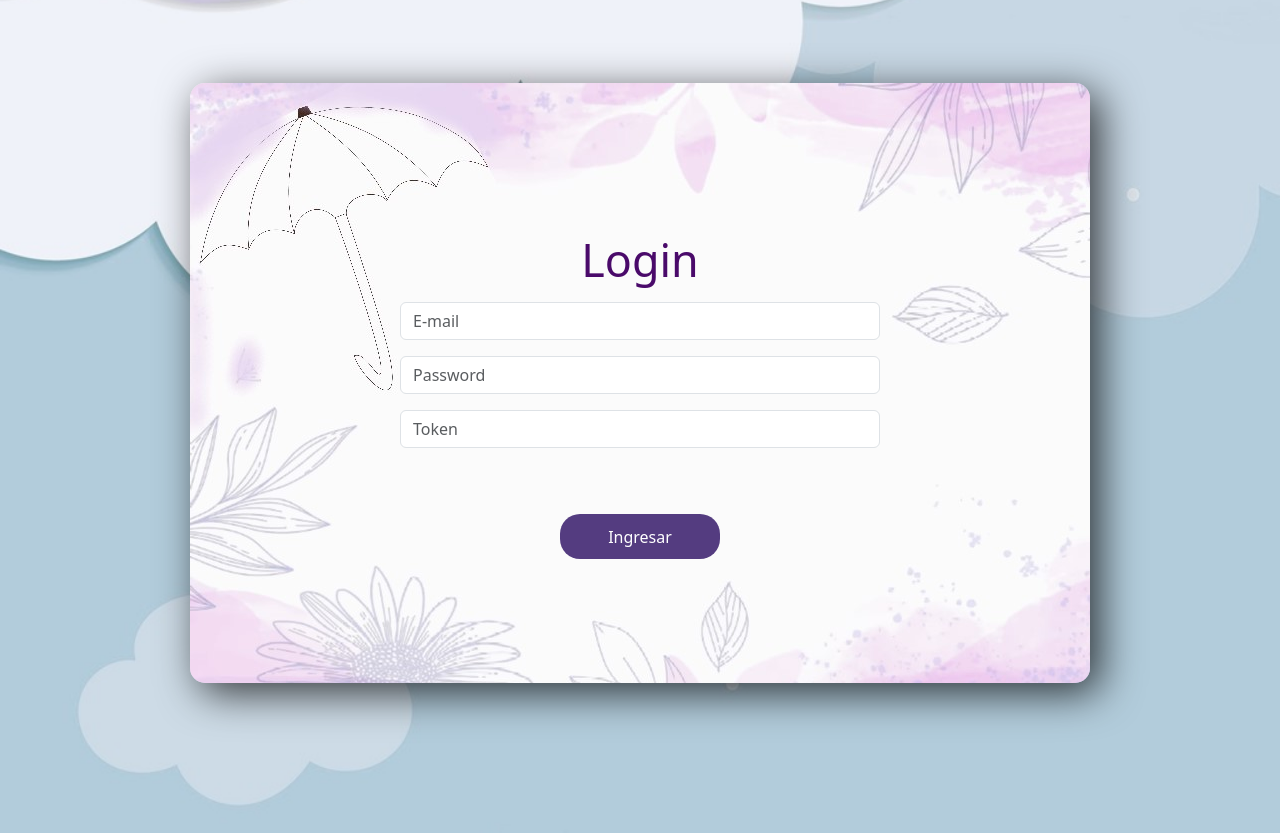
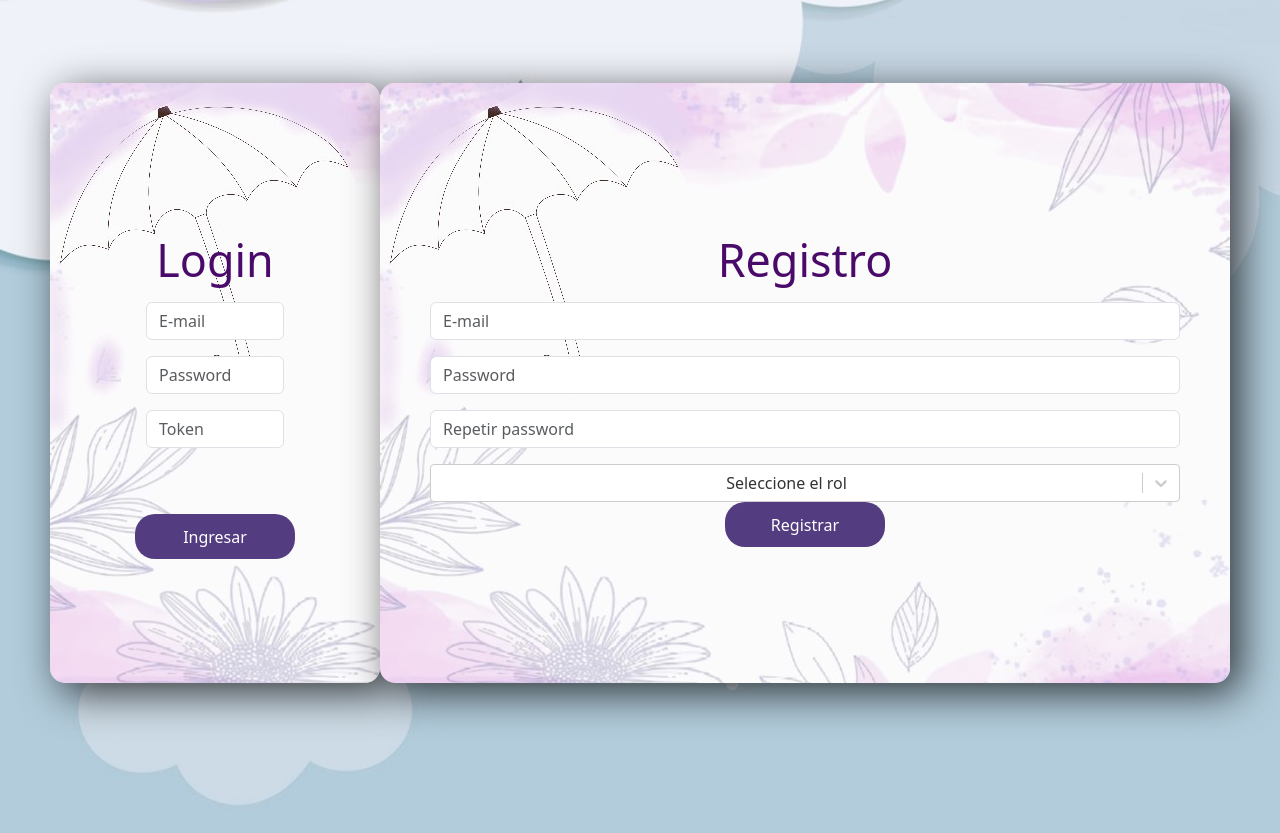
Before and after one commit to poppinsweb/frontendpoppinsapp, a React (Vite) app: page /admin in a window 1280 px wide. Shown: the part 497-1330 px from the top of the page. Built offline with nearby package versions, Linux system fonts and the light colour scheme; no server answers.

Commit message:
tabla AdminUserList lista

```diff
--- a/src/components/admin/AdminUsersList.jsx
+++ b/src/components/admin/AdminUsersList.jsx
@@ -1,35 +1,38 @@
 import { useState, useEffect } from "react";
 // import { getAllChildren } from "../../services/cardsConnectionAxios";
+import { useUsers } from "../../hooks/useUsers";
 
 export const AdminUsersList = () => {
-  const [dataChildren, setDataChildren] = useState([]);
+  // const [dataChildren, setDataChildren] = useState([]);
+  const { getAllUsers, data } = useUsers()
+
 
   useEffect(() => {
     const getAllData = async () => {
-      const result = await getAllChildren();
-      console.log(result.data);
-      setDataChildren(result.data);
+      await getAllUsers()
     };
+
     getAllData();
   }, []);
+
   return (
     <div>
       <h2>Resultados</h2>
       <table className="table table-hover table-striped">
         <thead>
           <tr>
-            <th>ID</th>
-            <th>NAME</th>
-            <th>LASTNAME</th>
+            <th>ROL</th>
+            <th>EMAIL</th>
+            <th>TOKEN</th>
           </tr>
         </thead>
         <tbody>
-          {dataChildren.map(({ idinfantes, name, lastName }) => {
+          {data.map(({ id, rol, email }) => {
             return (
-              <tr key={idinfantes}>
-                <td>{idinfantes}</td>
-                <td>{name}</td>
-                <td>{lastName}</td>
+              <tr key={id}>
+                <td>{rol}</td>
+                <td>{email}</td>
+                <td>{id}</td>
               </tr>
             );
           })}
--- a/src/components/auth/UserRegister.jsx
+++ b/src/components/auth/UserRegister.jsx
@@ -1,144 +1,144 @@
-// import { useState } from "react";
-// import { useAuth } from "../../hooks/useAuth";
-// import { useNavigate } from "react-router-dom";
-// import Swal from "sweetalert2";
-// import Select from "react-select";
+import { useState } from "react";
+import { useAuth } from "../../hooks/useAuth";
+import { useNavigate } from "react-router-dom";
+import Swal from "sweetalert2";
+import Select from "react-select";
 
-// const initialState = {
-//   email: "",
-//   password: "",
-//   password2: "",
-// };
+const initialState = {
+  email: "",
+  password: "",
+  password2: "",
+};
 
-// export function UserRegister() {
-//   const [userRegister, setUserRegister] = useState(initialState);
-//   const [rol, setRol] = useState(null);
+export function UserRegister() {
+  const [userRegister, setUserRegister] = useState(initialState);
+  const [rol, setRol] = useState(null);
 
-//   const navigate = useNavigate();
-//   const { email, password, password2 } = userRegister;
-//   const { register } = useAuth();
+  const navigate = useNavigate();
+  const { email, password, password2 } = userRegister;
+  const { register } = useAuth();
 
-//   // **********
-//   const handleChange = ({ target }) => {
-//     const { name, value } = target;
-//     setUserRegister({
-//       ...userRegister,
-//       [name]: value,
-//     });
-//   };
+  // **********
+  const handleChange = ({ target }) => {
+    const { name, value } = target;
+    setUserRegister({
+      ...userRegister,
+      [name]: value,
+    });
+  };
 
-//   const handleRolChange = (e)=> {
-//     const value = e.value
-//     setRol(value)
-//     console.log(value)
-//   }
+  const handleRolChange = (e)=> {
+    const value = e.value
+    setRol(value)
+    console.log(value)
+  }
 
-//   // *********
-//   const handleSubmit = async (e) => {
-//     e.preventDefault();
-//     setUserRegister(initialState);
-//     if (!email || !password || !password2) {
-//       Swal.fire({
-//         icon: "warning",
-//         title: "Un momento...",
-//         text: "Todos los campos deben llenarse",
-//       });
-//       return;
-//     }
-//     if (password !== password2) {
-//       Swal.fire({
-//         icon: "error",
-//         title: "Oops...",
-//         text: "Las contraseñas deben coincidir",
-//       });
-//       return;
-//     }
-//     if (password.length < 6) {
-//       Swal.fire({
-//         icon: "warning",
-//         title: "Disculpe...",
-//         text: "La contraseña debe tener al menos 6 caracteres",
-//       });
-//       return;
-//     }
-//     try {
-//       const userCredential = await register(email, password, rol);
-//       console.log(userCredential);
-//       console.log(rol)
-//       // SIGNED IN
-//       Swal.fire({
-//         icon: "success",
-//         title: "Usuario registrado",
-//         footer: "SESION INICIADA",
-//         showConfirmButton: false,
-//         timer: 2500,
-//       });
-//       navigate("/token");
-//     } catch (error) {
-//       const errorCode = error.code;
-//       // console.log(errorCode);
-//     //   const errorMessage = error.message;
-//       // console.log(errorMessage);
+  // *********
+  const handleSubmit = async (e) => {
+    e.preventDefault();
+    setUserRegister(initialState);
+    if (!email || !password || !password2) {
+      Swal.fire({
+        icon: "warning",
+        title: "Un momento...",
+        text: "Todos los campos deben llenarse",
+      });
+      return;
+    }
+    if (password !== password2) {
+      Swal.fire({
+        icon: "error",
+        title: "Oops...",
+        text: "Las contraseñas deben coincidir",
+      });
+      return;
+    }
+    if (password.length < 6) {
+      Swal.fire({
+        icon: "warning",
+        title: "Disculpe...",
+        text: "La contraseña debe tener al menos 6 caracteres",
+      });
+      return;
+    }
+    try {
+      const userCredential = await register(email, password, rol);
+      console.log(userCredential);
+      console.log(rol)
+      // SIGNED IN
+      Swal.fire({
+        icon: "success",
+        title: "Usuario registrado",
+        footer: "SESION INICIADA",
+        showConfirmButton: false,
+        timer: 2500,
+      });
+      navigate("/token");
+    } catch (error) {
+      const errorCode = error.code;
+      // console.log(errorCode);
+    //   const errorMessage = error.message;
+      // console.log(errorMessage);
 
-//       if (errorCode === "auth/email-already-in-use") {
-//         Swal.fire({
-//           icon: "warning",
-//           title: "Por favor inicie sesión...",
-//           text: "Su correo ya se encuentra registrado",
-//         });
-//       }
-//     }
-//   };
-//   return (
-//     <div className="container">
-//       <div className="row">
-//         <div className="col">
-//           <h2 className="card-title title-login">Registro</h2>
-//           <form onSubmit={handleSubmit}>
-//             <input
-//               className="form-control my-3 "
-//               placeholder="E-mail"
-//               type="email"
-//               name="email"
-//               autoComplete="on"
-//               value={email}
-//               onChange={handleChange}
-//             />
-//             <input
-//               className="form-control my-3 "
-//               placeholder="Password"
-//               type="password"
-//               name="password"
-//               value={password}
-//               onChange={handleChange}
-//             />
-//             <input
-//               className="form-control my-3 "
-//               placeholder="Repetir password"
-//               type="password"
-//               name="password2"
-//               value={password2}
-//               onChange={handleChange}
-//             />
-//             <label>
-//               <Select
-//                 defaultValue={{
-//                   label: "Seleccione el rol",
-//                   value: "empty",
-//                 }}
-//                 options={[
-//                   {label: "administrador", value: "admin"},
-//                   {label: "usuario", value: "usuario"}
-//                 ]}
-//                 onChange={handleRolChange}
-//               />
-//             </label>
-//             <button className="btn btn-color btn-register" type="submit">
-//               Registrar
-//             </button>
-//           </form>
-//         </div>
-//       </div>
-//     </div>
-//   );
-// }
+      if (errorCode === "auth/email-already-in-use") {
+        Swal.fire({
+          icon: "warning",
+          title: "Por favor inicie sesión...",
+          text: "Su correo ya se encuentra registrado",
+        });
+      }
+    }
+  };
+  return (
+    <div className="container">
+      <div className="row">
+        <div className="col">
+          <h2 className="card-title title-login">Registro</h2>
+          <form onSubmit={handleSubmit}>
+            <input
+              className="form-control my-3 "
+              placeholder="E-mail"
+              type="email"
+              name="email"
+              autoComplete="on"
+              value={email}
+              onChange={handleChange}
+            />
+            <input
+              className="form-control my-3 "
+              placeholder="Password"
+              type="password"
+              name="password"
+              value={password}
+              onChange={handleChange}
+            />
+            <input
+              className="form-control my-3 "
+              placeholder="Repetir password"
+              type="password"
+              name="password2"
+              value={password2}
+              onChange={handleChange}
+            />
+            <label>
+              <Select
+                defaultValue={{
+                  label: "Seleccione el rol",
+                  value: "empty",
+                }}
+                options={[
+                  {label: "administrador", value: "admin"},
+                  {label: "usuario", value: "usuario"}
+                ]}
+                onChange={handleRolChange}
+              />
+            </label>
+            <button className="btn btn-color btn-register" type="submit">
+              Registrar
+            </button>
+          </form>
+        </div>
+      </div>
+    </div>
+  );
+}
--- a/src/hooks/useAuth.js
+++ b/src/hooks/useAuth.js
@@ -40,7 +40,7 @@ export const useAuth = () => {
     });
     // console.log(loginCredential.user.uid);
     const docRef = doc(db, `usuarios/${loginCredential.user.uid}`)
-    await setDoc(docRef, {email: email, rol: rol})
+    await setDoc(docRef, {email: email, rol: rol, id: loginCredential.user.uid})
   };
 
   // LOGIN DE USUARIOS
--- a/src/pages/auth/UserAuthPage.jsx
+++ b/src/pages/auth/UserAuthPage.jsx
@@ -1,5 +1,5 @@
 import { UserLogin } from "../../components/auth/UserLogin";
-// import { UserRegister } from "../../components/auth/UserRegister";
+import { UserRegister } from "../../components/auth/UserRegister";
 
 export function UserAuthPage() {
   return (
@@ -8,9 +8,9 @@ export function UserAuthPage() {
         <div className="login-card">
           <UserLogin />
         </div>
-        {/* <div className="login-card">
+        <div className="login-card">
           <UserRegister/>
-        </div> */}
+        </div>
       </div>
     </>
   );
--- a/src/services/cardsConnectionAxios.js
+++ b/src/services/cardsConnectionAxios.js
@@ -20,13 +20,13 @@ const BASE_URL = "http://localhost:3000";
 // Trae los usuarios infante existentes en el endpoint
 const getAllChildren = async () => {
   try {
-    const response = await axios.get(`${BASE_URL}/infantes/}`);
+    const response = await axios.get('http://localhost:3000/infantes/');
     console.log(response);
     return response;
   } catch (error) {
     console.error(error);
+    throw error;
   }
-  return null;
 };
 
 // Crea un nuevo usuario infante
```
